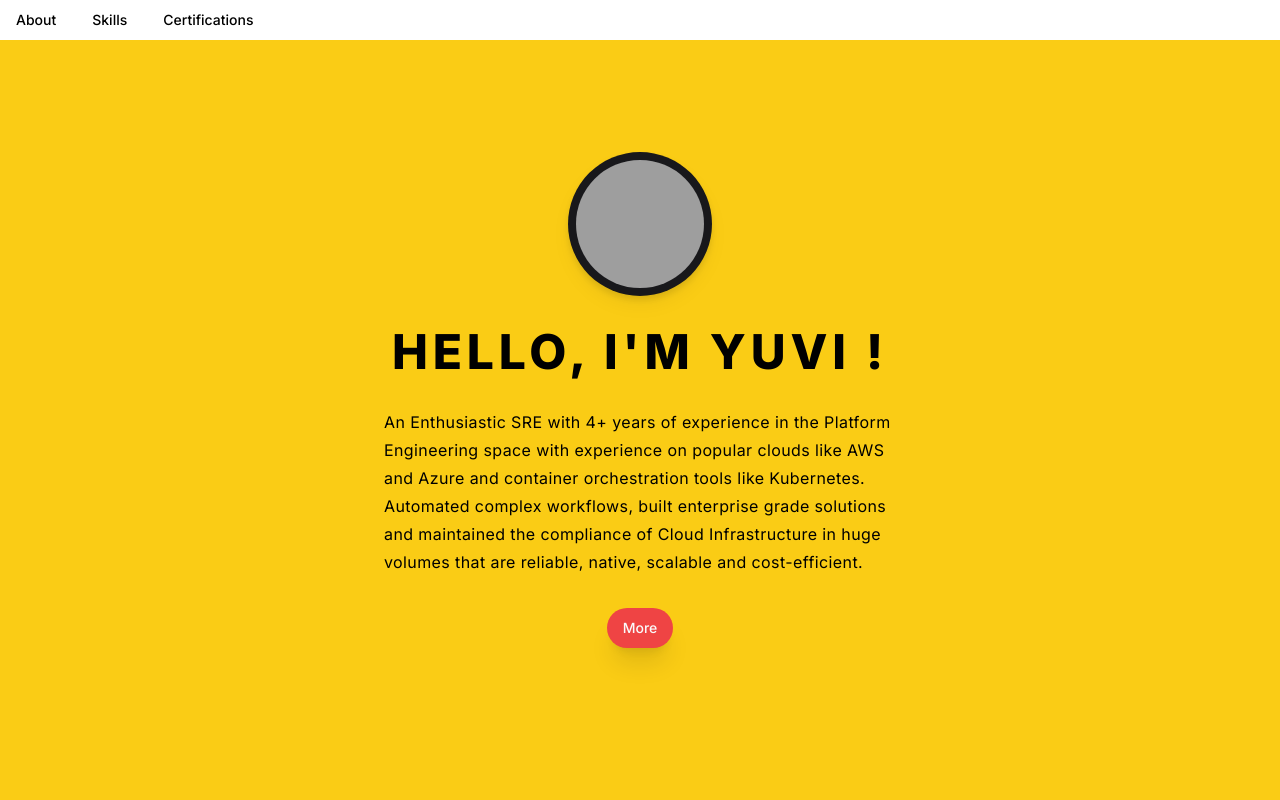
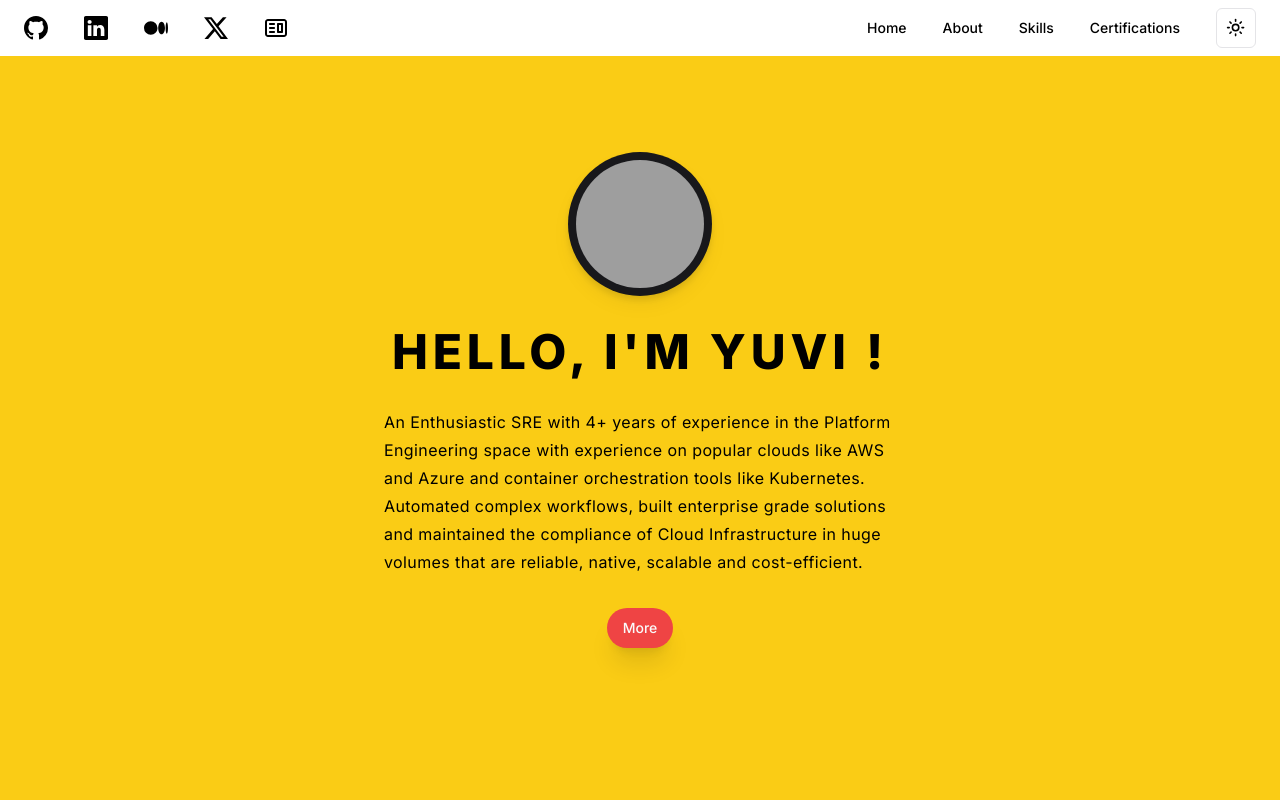
Before and after one commit to meyuviofficial/green-dolphin, a Next.js app: page / in a window 1280 px wide. Shown: the top 800 px of the page. Built offline with nearby package versions, Linux system fonts and the light colour scheme; grey boxes are pictures that could not be loaded.

Commit message:
added the social media icons

```diff
--- a/src/components/certifications.tsx
+++ b/src/components/certifications.tsx
@@ -83,7 +83,7 @@ export default function Certifications() {
               </ul>
             </CardContent>
             <CardFooter>
-              <Badge variant="default">Kubernetes</Badge>
+              <Badge variant="default">Azure</Badge>
             </CardFooter>
           </Card>
         </div>
@@ -115,7 +115,7 @@ export default function Certifications() {
               </ul>
             </CardContent>
             <CardFooter>
-              <Badge variant="default">Kubernetes</Badge>
+              <Badge variant="default">Azure</Badge>
             </CardFooter>
           </Card>
         </div>
--- a/src/components/hero.tsx
+++ b/src/components/hero.tsx
@@ -8,7 +8,7 @@ import Image from "next/image";
 export default function Hero() {
   return (
     <div
-      id="hero"
+      id=""
       className="flex flex-col min-h-screen items-center justify-center bg-yellow-400 ..."
     >
       {/* <Image
--- a/src/components/navbar.tsx
+++ b/src/components/navbar.tsx
@@ -3,7 +3,6 @@
 import * as React from "react";
 import Link from "next/link";
 
-import { cn } from "@/lib/utils";
 import {
   NavigationMenu,
   NavigationMenuContent,
@@ -13,13 +12,91 @@ import {
   NavigationMenuTrigger,
   navigationMenuTriggerStyle,
 } from "@/components/ui/navigation-menu";
+import {
+  BsGithub,
+  BsLinkedin,
+  BsMedium,
+  BsTwitch,
+  BsTwitterX,
+} from "react-icons/bs";
+import { ThemeToggler } from "./theme-toggler";
+import { CgWebsite } from "react-icons/cg";
 
 export function NavBar() {
   return (
-    <div className="bg-white fixed top-0 w-full">
+    <div className="bg-white dark:bg-black grid grid-flow-col fixed top-0 w-full p-2">
+      <div className="flex flex-col items-start">
         <NavigationMenu>
           <NavigationMenuList>
+            <NavigationMenuItem className="delay-150 duration-300 ease-in-out ...">
+              <Link
+                href="https://github.com/meyuviofficial"
+                legacyBehavior
+                passHref
+              >
+                <NavigationMenuLink className={navigationMenuTriggerStyle()}>
+                  <BsGithub className="w-6 h-6" />
+                </NavigationMenuLink>
+              </Link>
+            </NavigationMenuItem>
+            <NavigationMenuItem className="delay-150 duration-300 ease-in-out ...">
+              <Link
+                href="https://www.linkedin.com/in/meyuviofficial/"
+                legacyBehavior
+                passHref
+              >
+                <NavigationMenuLink className={navigationMenuTriggerStyle()}>
+                  <BsLinkedin className="w-6 h-6" />
+                </NavigationMenuLink>
+              </Link>
+            </NavigationMenuItem>
             <NavigationMenuItem>
+              <Link
+                href="https://medium.com/@meyuviofficial"
+                legacyBehavior
+                passHref
+              >
+                <NavigationMenuLink className={navigationMenuTriggerStyle()}>
+                  <BsMedium className="w-6 h-6" />
+                </NavigationMenuLink>
+              </Link>
+            </NavigationMenuItem>
+            <NavigationMenuItem>
+              <Link
+                href="https://twitter.com/meyuviofficial"
+                legacyBehavior
+                passHref
+              >
+                <NavigationMenuLink className={navigationMenuTriggerStyle()}>
+                  <BsTwitterX className="w-6 h-6" />
+                </NavigationMenuLink>
+              </Link>
+            </NavigationMenuItem>
+            <NavigationMenuItem>
+              <Link
+                href="https://dev.to/yuvaraj_selvarajan"
+                legacyBehavior
+                passHref
+              >
+                <NavigationMenuLink className={navigationMenuTriggerStyle()}>
+                  <CgWebsite className="w-6 h-6" />
+                </NavigationMenuLink>
+              </Link>
+            </NavigationMenuItem>
+          </NavigationMenuList>
+        </NavigationMenu>
+      </div>
+      <div className="flex flex-col items-end">
+        <NavigationMenu>
+          <NavigationMenuList>
+            <NavigationMenuItem className="delay-150 duration-300 ease-in-out ...">
+              <Link href="#" legacyBehavior passHref>
+                <NavigationMenuLink className={navigationMenuTriggerStyle()}>
+                  Home
+                </NavigationMenuLink>
+              </Link>
+            </NavigationMenuItem>
+            <NavigationMenuItem className="delay-150 duration-300 ease-in-out ...">
               <Link href="#about" legacyBehavior passHref>
                 <NavigationMenuLink className={navigationMenuTriggerStyle()}>
                   About
@@ -40,8 +117,14 @@ export function NavBar() {
                 </NavigationMenuLink>
               </Link>
             </NavigationMenuItem>
+            <NavigationMenuItem>
+              <NavigationMenuLink className={navigationMenuTriggerStyle()}>
+                <ThemeToggler />
+              </NavigationMenuLink>
+            </NavigationMenuItem>
           </NavigationMenuList>
         </NavigationMenu>
       </div>
+    </div>
   );
 }
```
Lines whose indentation alone changed are shown as unchanged.
